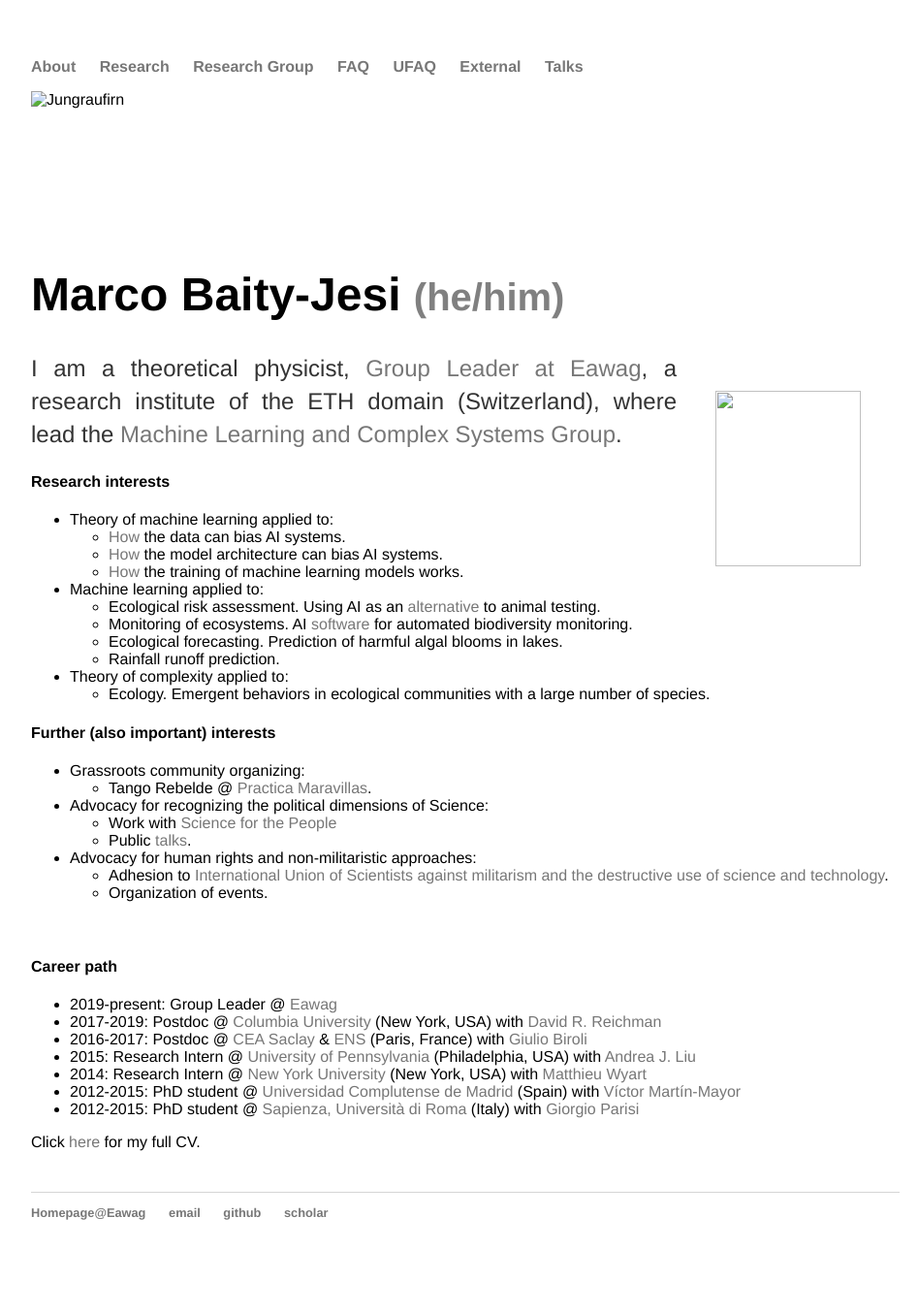
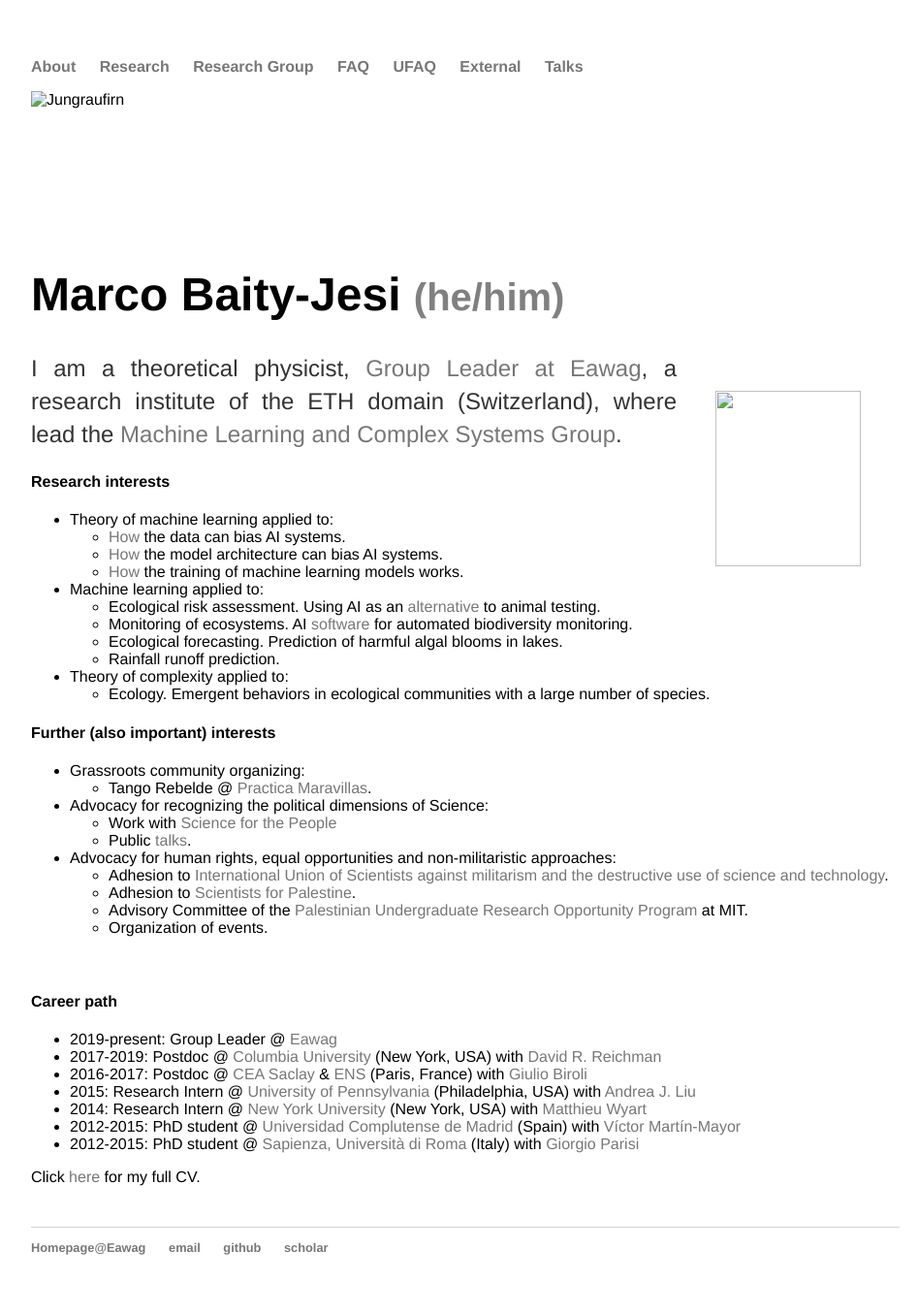
Before and after one commit to mbaityje/mbaityje.github.io, a Jekyll site: the page built from index.html, in a window 1280 px wide. Shown: the whole page at 97% size, without its empty margins (160-1107 px from the left). Built offline with Jekyll 4.4.1, drawn with Linux system fonts in a browser that asks for light colours; before the commit the page ends 1318 px from its top, so only the background shows below that.

```diff
--- a/index.html
+++ b/index.html
@@ -60,10 +60,16 @@
 	 			</li>
 	 		</ul>
 	 	</li>
-	 	<li>Advocacy for human rights and non-militaristic approaches:
+	 	<li>Advocacy for human rights, equal opportunities and non-militaristic approaches:
  	 		<ul>
  	 			<li>
  	 			Adhesion to <a href="https://www.iuscientists.org/">International Union of Scientists against militarism and the destructive use of science and technology</a>.
+ 	 			</li>
+ 	 			<li>
+ 	 			Adhesion to <a href="https://www.scientists4palestine.com">Scientists for Palestine</a>.
+ 	 			</li>
+ 	 			<li>
+ 	 			Advisory Committee of the <a href="https://www.iuscientists.org/">Palestinian Undergraduate Research Opportunity Program </a> at MIT.
  	 			</li>
  	 			<li>
  	 			Organization of events.
```
